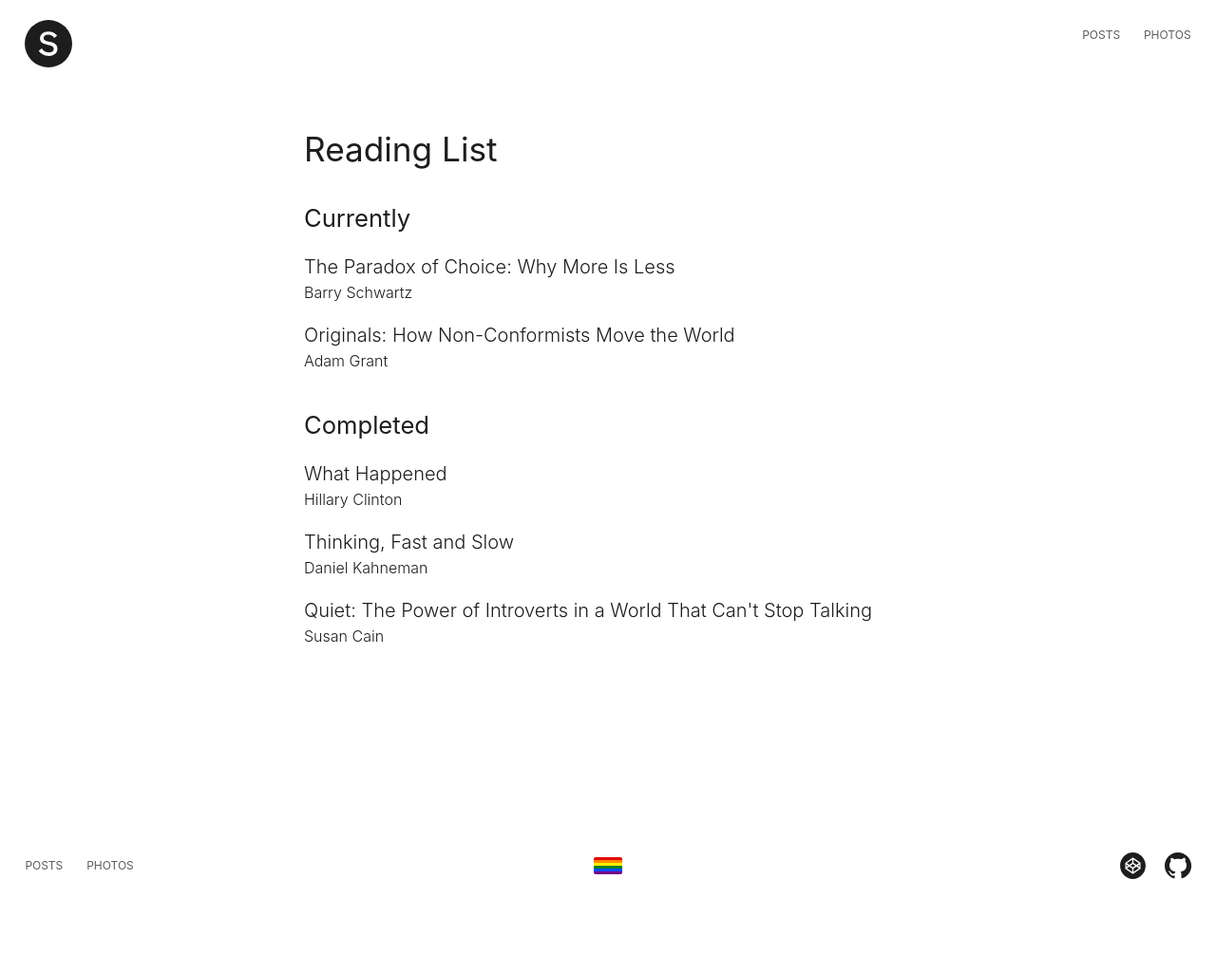
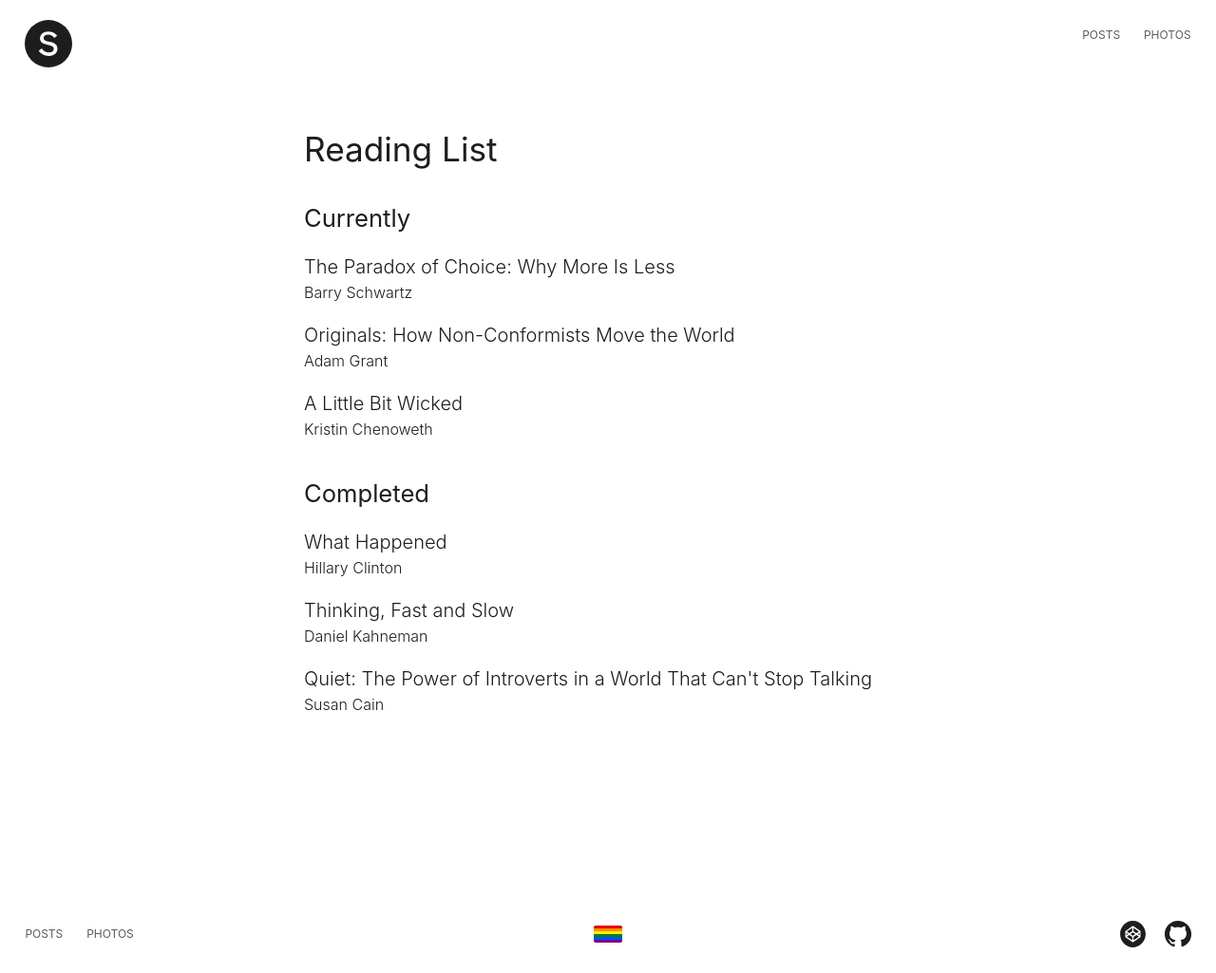
Before and after one commit to samhermes/samhermes.github.io, a Jekyll site: the page built from reading-list.md, in a window 1280 px wide. Shown: the whole page at 95% size. Built offline with Jekyll 4.4.1, drawn with Linux system fonts in a browser that asks for light colours; before the commit the page ends 953 px from its top, so only the background shows below that.

Commit message:
Add A Little Bit Wicked to reading list

```diff
--- a/reading-list.md
+++ b/reading-list.md
@@ -10,6 +10,9 @@
 	</li>
 	<li>Originals: How Non-Conformists Move the World<br>
 		<span class="author">Adam Grant</span>
+	</li>
+	<li>A Little Bit Wicked<br>
+		<span class="author">Kristin Chenoweth</span>
 	</li>
 </ul>
 
```
